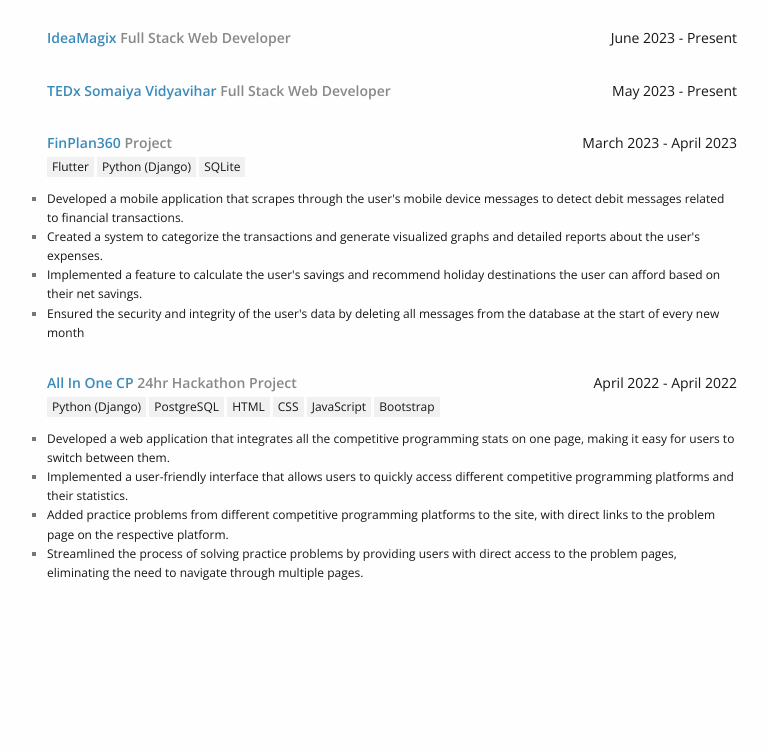
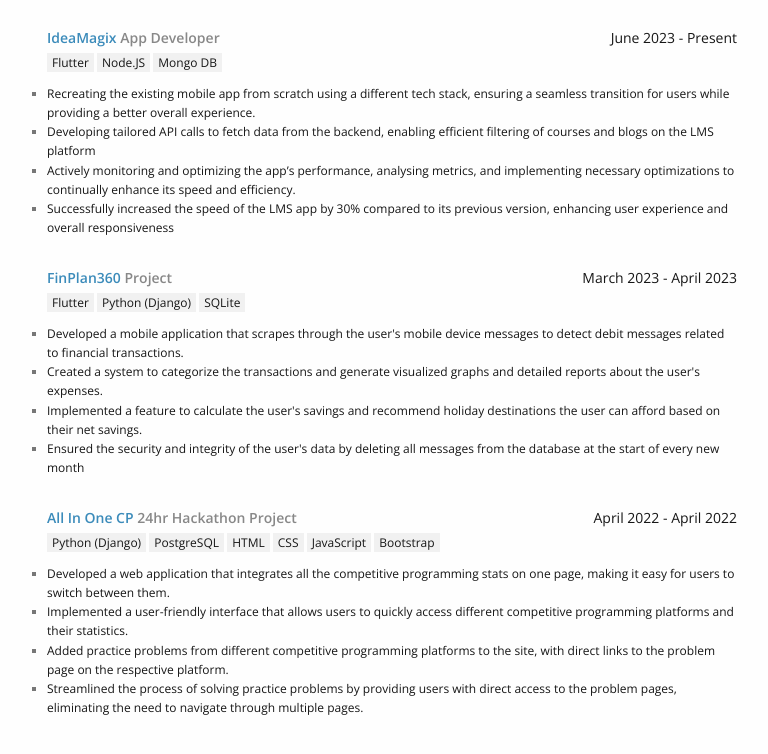
Before and after one commit to HardikSJain/resume, a plain HTML site: page index.html in a window 1280 px wide. Shown: the part 112-866 px from the top of the page, without its empty margins (248-1016 px from the left). Drawn offline with nearby package versions, Linux system fonts and the light colour scheme.

Commit message:
updated resume

```diff
--- a/index.html
+++ b/index.html
@@ -29,18 +29,46 @@
         <section>
             <article class="job-position">
                 <header>
-                    <h3><a href="https://www.ideamagix.com/">IdeaMagix</a> <span class="job-title">Full
-                            Stack Web Developer</span></h3>
+                    <h3><a target="_blank" href="https://www.ideamagix.com/">IdeaMagix</a> <span class="job-title">App
+                            Developer</span>
+                    </h3>
                     <span class="time-period"><time>June 2023</time> - <time>Present</time></span>
                     <div style="clear: both"></div>
-                    <!-- <ul class="job-tech">
+                    <ul class="job-tech">
+                        <li>Flutter</li>
+                        <li>Node.JS</li>
+                        <li>Mongo DB</li>
+                    </ul>
+                </header>
+                <summary>
+                    <ul>
+                        <li><span>Recreating the existing mobile app from scratch using a different tech stack,
+                                ensuring a seamless transition for users while providing a better overall
+                                experience.</span></li>
+                        <li><span> Developing tailored API calls to fetch data from the backend, enabling efficient
+                                filtering of courses and blogs on the LMS platform</span></li>
+                        <li><span>Actively monitoring and optimizing the app’s performance, analysing metrics, and
+                                implementing necessary optimizations to continually enhance its speed and
+                                efficiency.</span></li>
+                        <li><span> Successfully increased the speed of the LMS app by 30% compared to its previous
+                                version, enhancing user experience and overall responsiveness</span></li>
+                    </ul>
+                </summary>
+            </article>
+            <!-- <article class="job-position">
+                <header>
+                    <h3><a target="_blank" href="https://github.com/TEDx-Somaiya-Vidyavihar">TEDx Somaiya Vidyavihar</a> <span
+                            class="job-title">Full Stack Web Developer</span></h3>
+                    <span class="time-period"><time>May 2023</time> - <time>Present</time></span>
+                    <div style="clear: both"></div>
+                    <ul class="job-tech">
                         <li>Lorem</li>
                         <li>Ipsum</li>
                         <li>Dorem</li>
-                    </ul> -->
+                    </ul>
                 </header>
                 <summary>
-                    <!-- <ul>
+                    <ul>
                         <li><span>Developed a mobile application that scrapes through the user's mobile device messages
                                 to detect debit
                                 messages related to financial transactions.</span></li>
@@ -54,42 +82,12 @@
                         <li><span>Ensured the security and integrity of the user's data by deleting all messages from
                                 the database at the start of
                                 every new month</span></li>
-                    </ul> -->
+                    </ul>
                 </summary>
-            </article>
+            </article> -->
             <article class="job-position">
                 <header>
-                    <h3><a href="https://github.com/TEDx-Somaiya-Vidyavihar">TEDx Somaiya Vidyavihar</a> <span
-                            class="job-title">Full Stack Web Developer</span></h3>
-                    <span class="time-period"><time>May 2023</time> - <time>Present</time></span>
-                    <div style="clear: both"></div>
-                    <!-- <ul class="job-tech">
-                        <li>Lorem</li>
-                        <li>Ipsum</li>
-                        <li>Dorem</li>
-                    </ul> -->
-                </header>
-                <summary>
-                    <!-- <ul>
-                        <li><span>Developed a mobile application that scrapes through the user's mobile device messages
-                                to detect debit
-                                messages related to financial transactions.</span></li>
-                        <li><span>Created a system to categorize the transactions and generate visualized graphs and
-                                detailed reports about the
-                                user's expenses.
-                            </span></li>
-                        <li><span>Implemented a feature to calculate the user's savings and recommend holiday
-                                destinations the user can afford
-                                based on their net savings.</span></li>
-                        <li><span>Ensured the security and integrity of the user's data by deleting all messages from
-                                the database at the start of
-                                every new month</span></li>
-                    </ul> -->
-                </summary>
-            </article>
-            <article class="job-position">
-                <header>
-                    <h3><a href="https://github.com/HardikSJain/FinPlan360">FinPlan360</a> <span
+                    <h3><a target="_blank" href="https://github.com/HardikSJain/FinPlan360">FinPlan360</a> <span
                             class="job-title">Project</span></h3>
                     <span class="time-period"><time>March 2023</time> - <time>April 2023</time></span>
                     <div style="clear: both"></div>
@@ -119,7 +117,7 @@
             </article>
             <article class="job-position">
                 <header>
-                    <h3><a href="https://github.com/HardikSJain/All-in-one-cp">All In One CP</a> <span
+                    <h3><a target="_blank" href="https://github.com/HardikSJain/All-in-one-cp">All In One CP</a> <span
                             class="job-title">24hr Hackathon
                             Project</span>
                     </h3>
@@ -137,18 +135,15 @@
                 <summary>
                     <ul>
                         <li><span>Developed a web application that integrates all the competitive programming stats on
-                                one page, making it easy
-                                for users to switch between them.</span></li>
+                                one page, making it easy for users to switch between them.</span></li>
                         <li><span>Implemented a user-friendly interface that allows users to quickly access different
-                                competitive programming
-                                platforms and their statistics.
+                                competitive programming platforms and their statistics.
                             </span></li>
                         <li><span>Added practice problems from different competitive programming platforms to the site,
-                                with direct links to the
-                                problem page on the respective platform.</span></li>
+                                with direct links to the problem page on the respective platform.</span></li>
                         <li><span>Streamlined the process of solving practice problems by providing users with direct
-                                access to the problem pages,
-                                eliminating the need to navigate through multiple pages.</span></li>
+                                access to the problem pages, eliminating the need to navigate through multiple
+                                pages.</span></li>
                     </ul>
                 </summary>
             </article>
```
